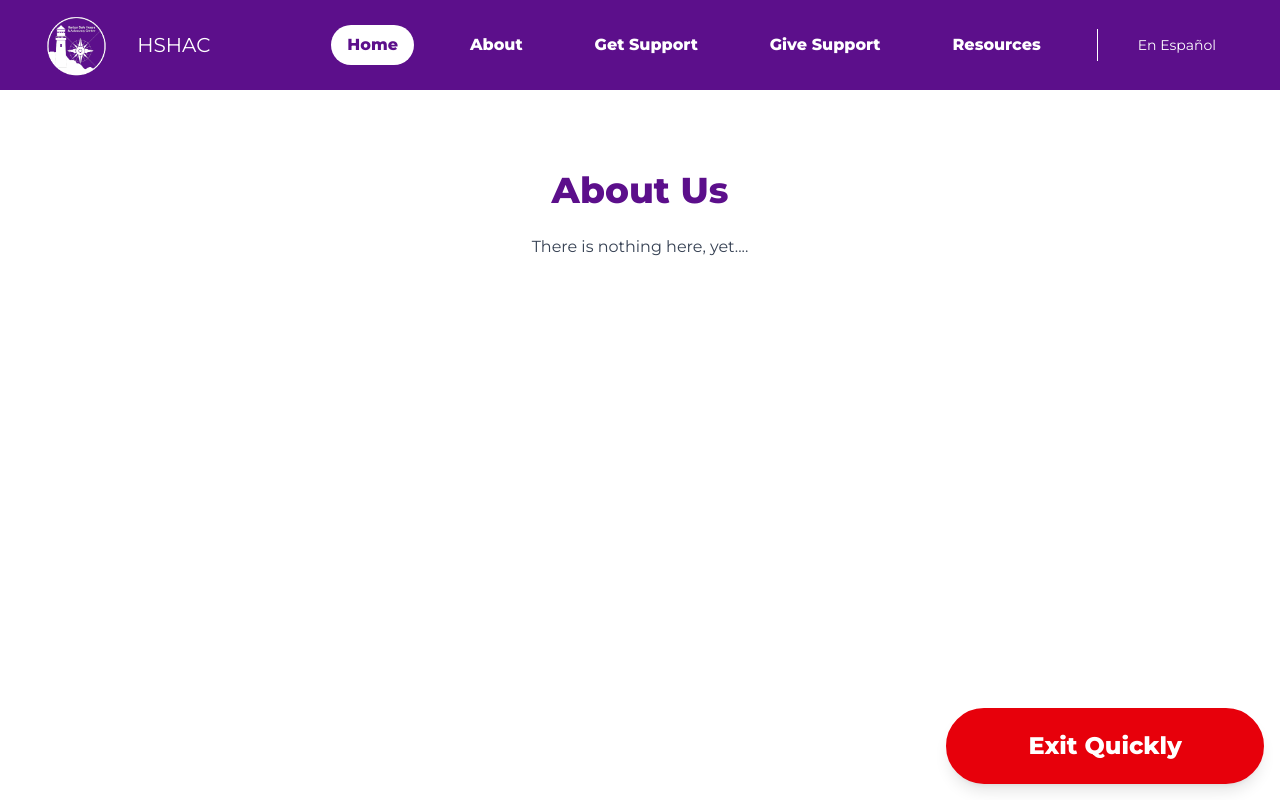
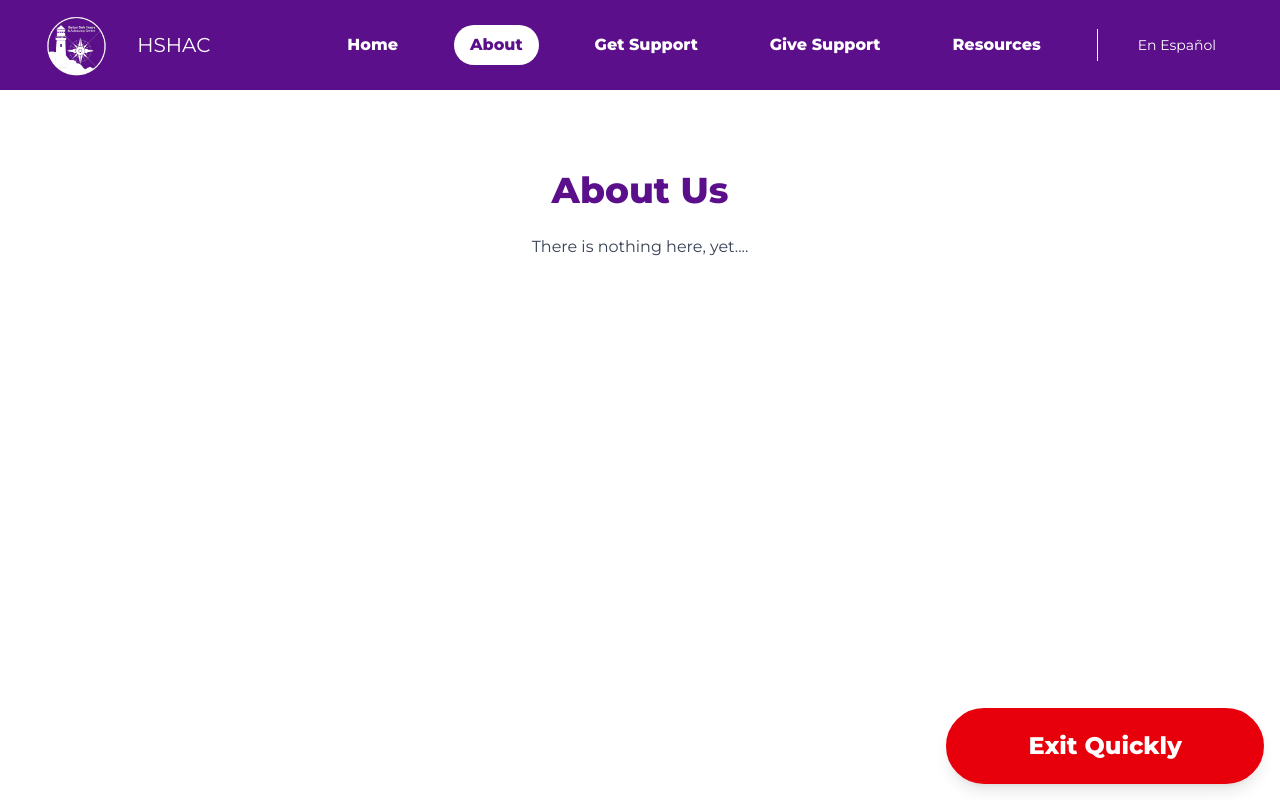
Before and after one commit to bhuddlez2/HarborSafeProject, a Next.js app in the folder frontend/: page /about in a window 1280 px wide. Built offline with nearby package versions, Linux system fonts and the light colour scheme.

Commit message:
buttons on nav bar highlight fix
only the home button would stay highlighted, now the other button do so as well.

```diff
--- a/frontend/src/app/components/Navbar.js
+++ b/frontend/src/app/components/Navbar.js
@@ -2,6 +2,7 @@
 
 import Image from "next/image";
 import Link from "next/link";
+import { usePathname } from "next/navigation";
 
 /*
 Navbar component,
@@ -10,6 +11,24 @@ server components are required to export metadata (page title, description etc),
 "use client" is declared here instead of layout.js so both can coexist
 */
 export default function Navbar() {
+  /*
+  usePathname returns the current URL path (e.g. "/about", "/resources"),
+  used to determine which nav link should appear active (white pill style),
+  re-runs automatically whenever the user navigates to a new page
+  */
+  const pathname = usePathname();
+
+  /*
+  navClass returns the correct className for a nav link span based on whether
+  its href matches the current pathname,
+  active link gets the solid white pill style,
+  inactive links get the transparent style with a white pill on hover
+  */
+  const navClass = (href) =>
+    pathname === href
+      ? "block bg-white text-brand px-4 py-2 rounded-full transition-all duration-300"
+      : "block px-4 py-2 rounded-full hover:bg-white hover:text-brand transition-all duration-300";
+
   return (
     /*
     Navigation bar,
@@ -57,45 +76,20 @@ export default function Navbar() {
       mr-8 for a small right margin from the edge
       */}
       <div className="flex items-center gap-10 mr-8">
-        {/*
-        Home link,
-        text-white for link color,
-        font-bold for emphasis,
-        group and relative for styling the hover effect on the span inside
-        */}
         <Link href="/" className="text-white font-bold group relative">
-          {/*
-          The span inside the Home link is styled to create a pill-shaped background on hover,
-          block to make it a block element,
-          bg-white for background color,
-          text-brand for text color,
-          px-4 py-2 for padding,
-          rounded-full for fully rounded corners,
-          transition-all and duration-300 for smooth hover effect
-          */}
-          <span className="block bg-white text-brand px-4 py-2 rounded-full transition-all duration-300">
-            Home
-          </span>
+          <span className={navClass("/")}>Home</span>
         </Link>
         <Link href="/about" className="text-white font-bold group relative">
-          <span className="block px-4 py-2 rounded-full hover:bg-white hover:text-brand transition-all duration-300">
-            About
-          </span>
+          <span className={navClass("/about")}>About</span>
         </Link>
         <Link href="/get-support" className="text-white font-bold group relative">
-          <span className="block px-4 py-2 rounded-full hover:bg-white hover:text-brand transition-all duration-300">
-            Get Support
-          </span>
+          <span className={navClass("/get-support")}>Get Support</span>
         </Link>
         <Link href="/give-support" className="text-white font-bold group relative">
-          <span className="block px-4 py-2 rounded-full hover:bg-white hover:text-brand transition-all duration-300">
-            Give Support
-          </span>
+          <span className={navClass("/give-support")}>Give Support</span>
         </Link>
         <Link href="/resources" className="text-white font-bold group relative">
-          <span className="block px-4 py-2 rounded-full hover:bg-white hover:text-brand transition-all duration-300">
-            Resources
-          </span>
+          <span className={navClass("/resources")}>Resources</span>
         </Link>
         {/* Divider between navigation links and language switcher */}
         <div className="h-8 w-px bg-white"></div>
```
